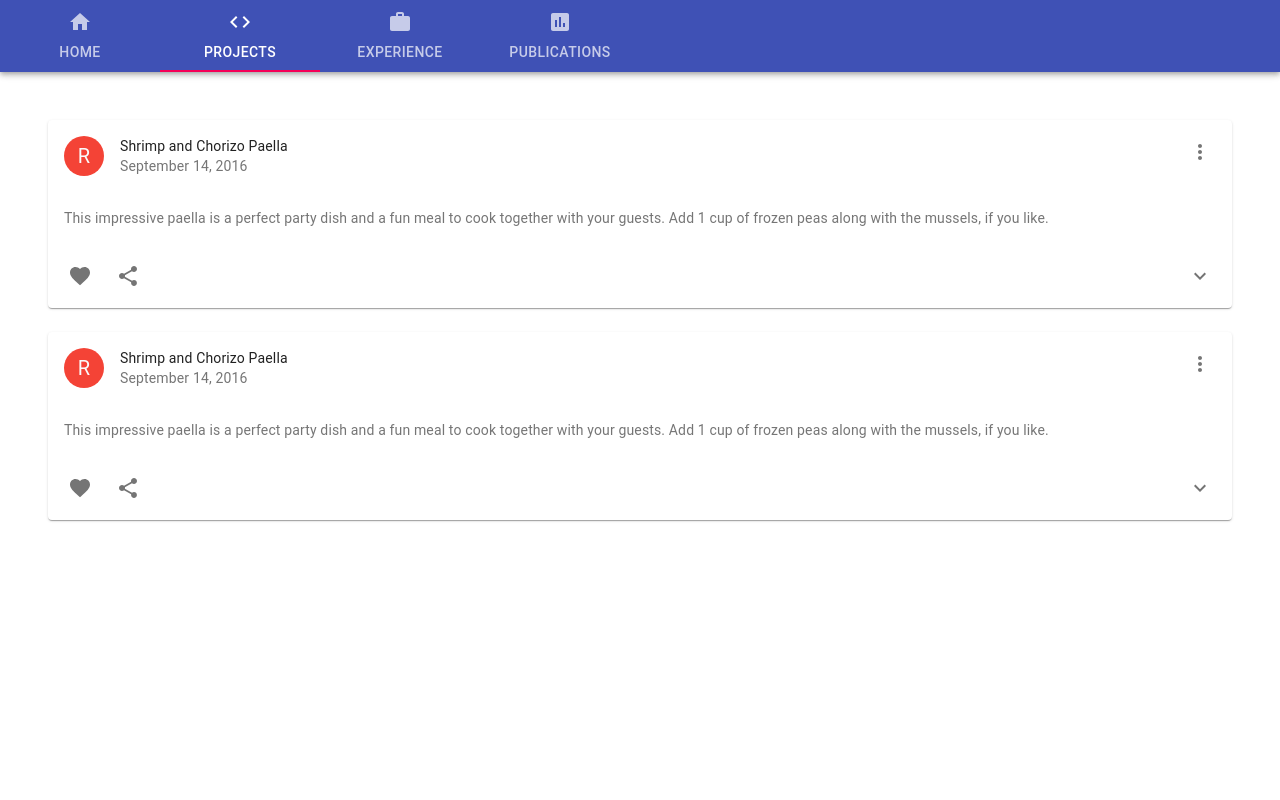
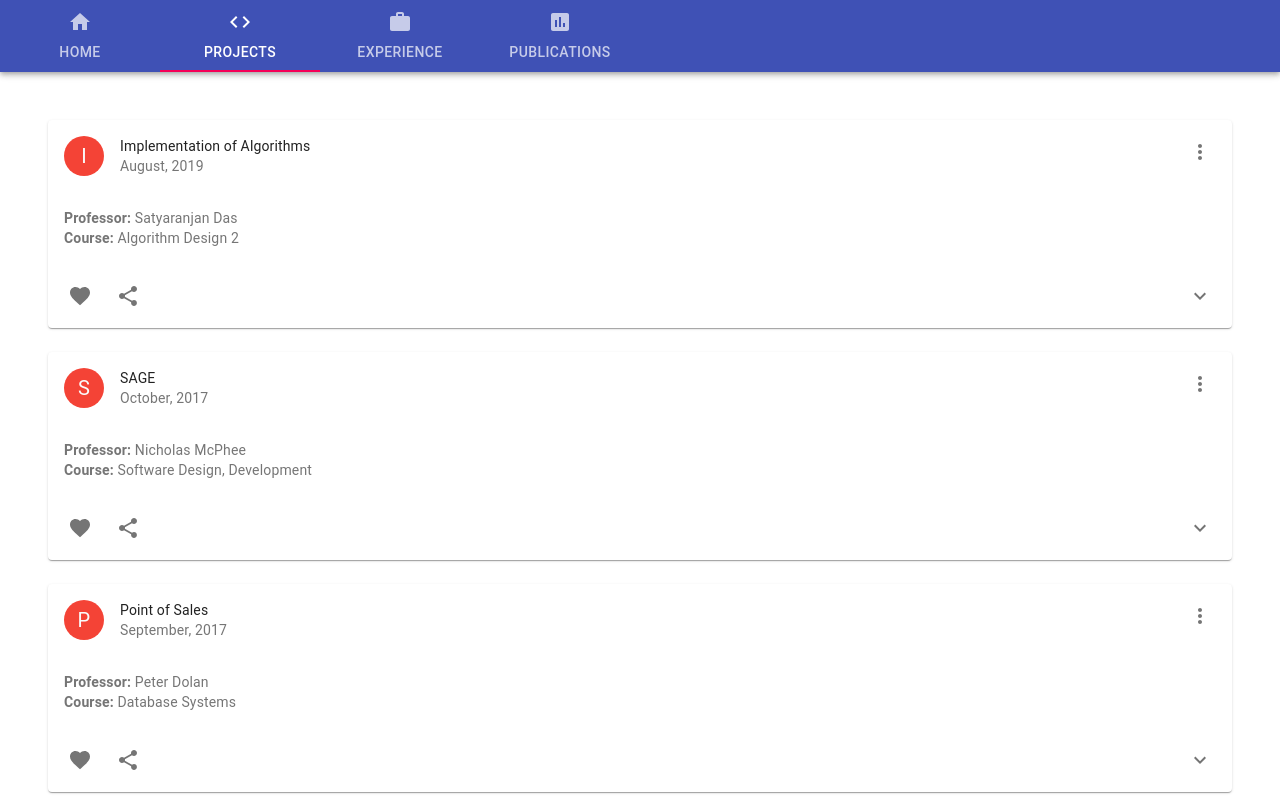
Before and after one commit to vipulroxx/vipulroxx.github.io, a React (Create React App) app: page / in a window 1280 px wide. Both pictures are taken after a click on the tab "PROJECTS". Shown: the top 800 px of the page. Built offline with nearby package versions, Linux system fonts and the light colour scheme.

Commit message:
Added projects, experience and publication

```diff
--- a/src/App.js
+++ b/src/App.js
@@ -150,12 +150,12 @@ export default function App() {
             label="ITER, Siksha 'O' Anusandhan"
             color="secondary"
           /><br></br><br></br>
-          <FacebookIcon color="primary" fontSize="large"></FacebookIcon>
-          <InstagramIcon color="secondary" fontSize="large"></InstagramIcon>
-          <LinkedInIcon color="primary" fontSize="large"></LinkedInIcon>
-          <TwitterIcon color="primary" fontSize="large"></TwitterIcon>
-          <RedditIcon color="secondary" fontSize="large"></RedditIcon>
-          <GitHubIcon color="primary" fontSize="large"></GitHubIcon><br></br><br></br>
+          <a href="https://www.facebook.com/vipulvsss/"><FacebookIcon color="primary" fontSize="large"/></a>
+          <a href="https://www.instagram.com/vipuls_ig/"><InstagramIcon color="secondary" fontSize="large"/></a>
+          <a href="https://www.linkedin.com/in/vipul-vs-sharma/"><LinkedInIcon color="primary" fontSize="large"/></a>
+          <a href="https://twitter.com/vipulVSsharma"><TwitterIcon color="primary" fontSize="large"/></a>
+          <a href="https://www.reddit.com/user/vipulroxx"><RedditIcon color="secondary" fontSize="large"/></a>
+          <a href="https://github.com/vipulroxx"><GitHubIcon color="primary" fontSize="large"/></a><br></br><br></br>
           <Button style={{position:"absolute", left: "24%"}} variant="outlined" color="primary" href="https://drive.google.com/file/d/1psbeamXpHgRB3CJzyXkgf_FxzjmMksFh/view?usp=sharing">
             Resume
           </Button>
@@ -169,11 +169,11 @@ export default function App() {
         </Paper>
       </TabPanel>
       <TabPanel value={value} index={1}>
-        <Card className={classes.root}>
+      <Card className={classes.root}>
         <CardHeader
           avatar={
             <Avatar aria-label="recipe" className={classes.avatar}>
-              R
+              I
             </Avatar>
           }
           action={
@@ -181,13 +181,13 @@ export default function App() {
               <MoreVertIcon />
             </IconButton>
           }
-          title="Shrimp and Chorizo Paella"
-          subheader="September 14, 2016"
+          title="Implementation of Algorithms"
+          subheader="August, 2019"
         />
         <CardContent>
           <Typography variant="body2" color="textSecondary" component="p">
-            This impressive paella is a perfect party dish and a fun meal to cook together with your
-            guests. Add 1 cup of frozen peas along with the mussels, if you like.
+            <b>Professor: </b>Satyaranjan Das<br></br>
+            <b>Course: </b>Algorithm Design 2
           </Typography>
         </CardContent>
         <CardActions disableSpacing>
@@ -210,28 +210,10 @@ export default function App() {
         </CardActions>
         <Collapse in={expanded} timeout="auto" unmountOnExit>
           <CardContent>
-            <Typography paragraph>Method:</Typography>
+            <Typography paragraph>Key Points:</Typography>
             <Typography paragraph>
-              Heat 1/2 cup of the broth in a pot until simmering, add saffron and set aside for 10
-              minutes.
-            </Typography>
-            <Typography paragraph>
-              Heat oil in a (14- to 16-inch) paella pan or a large, deep skillet over medium-high
-              heat. Add chicken, shrimp and chorizo, and cook, stirring occasionally until lightly
-              browned, 6 to 8 minutes. Transfer shrimp to a large plate and set aside, leaving chicken
-              and chorizo in the pan. Add pimentón, bay leaves, garlic, tomatoes, onion, salt and
-              pepper, and cook, stirring often until thickened and fragrant, about 10 minutes. Add
-              saffron broth and remaining 4 1/2 cups chicken broth; bring to a boil.
-            </Typography>
-            <Typography paragraph>
-              Add rice and stir very gently to distribute. Top with artichokes and peppers, and cook
-              without stirring, until most of the liquid is absorbed, 15 to 18 minutes. Reduce heat to
-              medium-low, add reserved shrimp and mussels, tucking them down into the rice, and cook
-              again without stirring, until mussels have opened and rice is just tender, 5 to 7
-              minutes more. (Discard any mussels that don’t open.)
-            </Typography>
-            <Typography>
-              Set aside off of the heat to let rest for 10 minutes, and then serve.
+              <li>Implemented N-Queens, Binomial Coefficient, CYK, Edit Distance, Floyd-Warshall algorithms in C++</li>
+              <li>Implemented Knapsack, Linear Integer Partition, Backtracking and Matric Chain Order Optimal Parenthesis algorithms in C++</li>
             </Typography>
           </CardContent>
         </Collapse>
@@ -241,7 +223,7 @@ export default function App() {
         <CardHeader
           avatar={
             <Avatar aria-label="recipe" className={classes.avatar}>
-              R
+              S
             </Avatar>
           }
           action={
@@ -249,13 +231,13 @@ export default function App() {
               <MoreVertIcon />
             </IconButton>
           }
-          title="Shrimp and Chorizo Paella"
-          subheader="September 14, 2016"
+          title="SAGE"
+          subheader="October, 2017"
         />
         <CardContent>
           <Typography variant="body2" color="textSecondary" component="p">
-            This impressive paella is a perfect party dish and a fun meal to cook together with your
-            guests. Add 1 cup of frozen peas along with the mussels, if you like.
+            <b>Professor: </b>Nicholas McPhee<br></br>
+            <b>Course: </b>Software Design, Development
           </Typography>
         </CardContent>
         <CardActions disableSpacing>
@@ -278,28 +260,116 @@ export default function App() {
         </CardActions>
         <Collapse in={expanded} timeout="auto" unmountOnExit>
           <CardContent>
-            <Typography paragraph>Method:</Typography>
+            <Typography paragraph>Key Points:</Typography>
             <Typography paragraph>
-              Heat 1/2 cup of the broth in a pot until simmering, add saffron and set aside for 10
-              minutes.
+              <li>Developed SAGE (Synonyms, Antonyms, General Sense & Example Usage), a game for teachers and students who want to improve vocabulary</li>
+              <li>Designed for a classroom setting, the game can be accessed on <a style={{textDecoration: "none"}} href="https://sage.cards">SAGE.CARDS</a></li>
+              <li>Students try to guess the meaning of a word through hints which is controlled by the teacher</li>
             </Typography>
+          </CardContent>
+        </Collapse>
+      </Card><br></br>
+
+        <Card className={classes.root}>
+        <CardHeader
+          avatar={
+            <Avatar aria-label="recipe" className={classes.avatar}>
+              P
+            </Avatar>
+          }
+          action={
+            <IconButton aria-label="settings">
+              <MoreVertIcon />
+            </IconButton>
+          }
+          title="Point of Sales"
+          subheader="September, 2017"
+        />
+        <CardContent>
+          <Typography variant="body2" color="textSecondary" component="p">
+            <b>Professor: </b>Peter Dolan<br></br>
+            <b>Course: </b>Database Systems
+          </Typography>
+        </CardContent>
+        <CardActions disableSpacing>
+          <IconButton aria-label="add to favorites">
+            <FavoriteIcon />
+          </IconButton>
+          <IconButton aria-label="share">
+            <ShareIcon />
+          </IconButton>
+          <IconButton
+            className={clsx(classes.expand, {
+              [classes.expandOpen]: expanded,
+            })}
+            onClick={handleExpandClick}
+            aria-expanded={expanded}
+            aria-label="show more"
+          >
+            <ExpandMoreIcon />
+          </IconButton>
+        </CardActions>
+        <Collapse in={expanded} timeout="auto" unmountOnExit>
+          <CardContent>
+            <Typography paragraph>Key Points:</Typography>
             <Typography paragraph>
-              Heat oil in a (14- to 16-inch) paella pan or a large, deep skillet over medium-high
-              heat. Add chicken, shrimp and chorizo, and cook, stirring occasionally until lightly
-              browned, 6 to 8 minutes. Transfer shrimp to a large plate and set aside, leaving chicken
-              and chorizo in the pan. Add pimentón, bay leaves, garlic, tomatoes, onion, salt and
-              pepper, and cook, stirring often until thickened and fragrant, about 10 minutes. Add
-              saffron broth and remaining 4 1/2 cups chicken broth; bring to a boil.
+              <li>Developed a point of sales web application using Angular JS, Node JS and MariaDB</li>
+              <li>Main features included login utility, editing items for transaction and selling a transaction</li>
+              <li>Login utility always (re)loaded on display screen showing username and password for a particular user</li>
+              <li>Built an API providing endpoints for fetching buttons and manipulating transactions</li>
             </Typography>
+          </CardContent>
+        </Collapse>
+      </Card><br></br>
+
+      <Card className={classes.root}>
+        <CardHeader
+          avatar={
+            <Avatar aria-label="recipe" className={classes.avatar}>
+              A
+            </Avatar>
+          }
+          action={
+            <IconButton aria-label="settings">
+              <MoreVertIcon />
+            </IconButton>
+          }
+          title="Axxelerate"
+          subheader="August, 2017"
+        />
+        <CardContent>
+          <Typography variant="body2" color="textSecondary" component="p">
+            <b>Professor:</b> Peter Dolan<br></br>
+            <b>Course:</b> Database Systems
+          </Typography>
+        </CardContent>
+        <CardActions disableSpacing>
+          <IconButton aria-label="add to favorites">
+            <FavoriteIcon />
+          </IconButton>
+          <IconButton aria-label="share">
+            <ShareIcon />
+          </IconButton>
+          <IconButton
+            className={clsx(classes.expand, {
+              [classes.expandOpen]: expanded,
+            })}
+            onClick={handleExpandClick}
+            aria-expanded={expanded}
+            aria-label="show more"
+          >
+            <ExpandMoreIcon />
+          </IconButton>
+        </CardActions>
+        <Collapse in={expanded} timeout="auto" unmountOnExit>
+          <CardContent>
+            <Typography paragraph>Key Points:</Typography>
             <Typography paragraph>
-              Add rice and stir very gently to distribute. Top with artichokes and peppers, and cook
-              without stirring, until most of the liquid is absorbed, 15 to 18 minutes. Reduce heat to
-              medium-low, add reserved shrimp and mussels, tucking them down into the rice, and cook
-              again without stirring, until mussels have opened and rice is just tender, 5 to 7
-              minutes more. (Discard any mussels that don’t open.)
-            </Typography>
-            <Typography>
-              Set aside off of the heat to let rest for 10 minutes, and then serve.
+            <li>Created a Python based search engine using Scrapy for crawling webpages that downloads a webpage and selectively collects information</li>
+            <li>Crawler could also download more webpages based on the links found in the current webpage</li>
+            <li>Used MariaDB for the database to store the records and various tables</li>
+            <li>Database indexed a Binary Tree, the word column in the keyword table and then just joint with page ordering by PageRank.</li>
+            <li>Used Flask for the webserver and used Angular 4 and Material Design approach for front end</li>
             </Typography>
           </CardContent>
         </Collapse>
@@ -313,13 +383,12 @@ export default function App() {
           aria-controls="panel1bh-content"
           id="panel1bh-header"
         >
-          <Typography className={classes.heading}>General settings</Typography>
-          <Typography className={classes.secondaryHeading}>I am an accordion</Typography>
+          <Typography className={classes.heading}>Teaching Assistant</Typography>
+          <Typography className={classes.secondaryHeading}>Association of Computer Science , University of Minnesota, Morris</Typography>
         </AccordionSummary>
         <AccordionDetails>
           <Typography>
-            Nulla facilisi. Phasellus sollicitudin nulla et quam mattis feugiat. Aliquam eget
-            maximus est, id dignissim quam.
+          Introduction to Digital Media Computation using Python Programming Language
           </Typography>
         </AccordionDetails>
       </Accordion>
@@ -329,48 +398,14 @@ export default function App() {
           aria-controls="panel2bh-content"
           id="panel2bh-header"
         >
-          <Typography className={classes.heading}>Users</Typography>
+          <Typography className={classes.heading}>Research Project Member</Typography>
           <Typography className={classes.secondaryHeading}>
-            You are currently not an owner
+          Association of Computer Science, University of Minnesota, Morris
           </Typography>
         </AccordionSummary>
         <AccordionDetails>
           <Typography>
-            Donec placerat, lectus sed mattis semper, neque lectus feugiat lectus, varius pulvinar
-            diam eros in elit. Pellentesque convallis laoreet laoreet.
-          </Typography>
-        </AccordionDetails>
-      </Accordion>
-      <Accordion expanded={expanded === 'panel3'} onChange={handlePanelChange('panel3')}>
-        <AccordionSummary
-          expandIcon={<ExpandMoreIcon />}
-          aria-controls="panel3bh-content"
-          id="panel3bh-header"
-        >
-          <Typography className={classes.heading}>Advanced settings</Typography>
-          <Typography className={classes.secondaryHeading}>
-            Filtering has been entirely disabled for whole web server
-          </Typography>
-        </AccordionSummary>
-        <AccordionDetails>
-          <Typography>
-            Nunc vitae orci ultricies, auctor nunc in, volutpat nisl. Integer sit amet egestas eros,
-            vitae egestas augue. Duis vel est augue.
-          </Typography>
-        </AccordionDetails>
-      </Accordion>
-      <Accordion expanded={expanded === 'panel4'} onChange={handlePanelChange('panel4')}>
-        <AccordionSummary
-          expandIcon={<ExpandMoreIcon />}
-          aria-controls="panel4bh-content"
-          id="panel4bh-header"
-        >
-          <Typography className={classes.heading}>Personal data</Typography>
-        </AccordionSummary>
-        <AccordionDetails>
-          <Typography>
-            Nunc vitae orci ultricies, auctor nunc in, volutpat nisl. Integer sit amet egestas eros,
-            vitae egestas augue. Duis vel est augue.
+          Power Consumption Project that shows power usage around University in an Android, IOS and Web based Application
           </Typography>
         </AccordionDetails>
       </Accordion>
@@ -388,13 +423,20 @@ export default function App() {
         />
         <CardContent>
           <Typography gutterBottom variant="h5" component="h2">
-            Lizard
+          Breast Cancer Classification using Deep Neural Network
           </Typography>
           <Typography variant="body2" color="textSecondary" component="p">
-            Lizards are a widespread group of squamate reptiles, with over 6,000 species, ranging
-            across all continents except Antarctica
+          International Journal of Intelligent System Design and Computing
           </Typography>
         </CardContent>
+          <CardContent>
+            <Typography paragraph>Key Points:</Typography>
+            <Typography paragraph>
+            <li>Used Supervised Learning to predict whether cancer present is through Benign or Malignant tumour using ReLU and sigmoid function.</li>
+            <li>Sanitized the dataset by correlating and one hot encoding all the features for getting relevant features to be used as inputs to DNN classifier</li>
+            <li>Achieved 94% accuracy on a 5 layered DNN, providing better results compared to other earlier works</li>
+            </Typography>
+          </CardContent>
       </CardActionArea>
       <CardActions>
         <Button size="small" color="primary">
```
Also changed, not shown: 1 other file (tests, documents, lock files or other folders).
